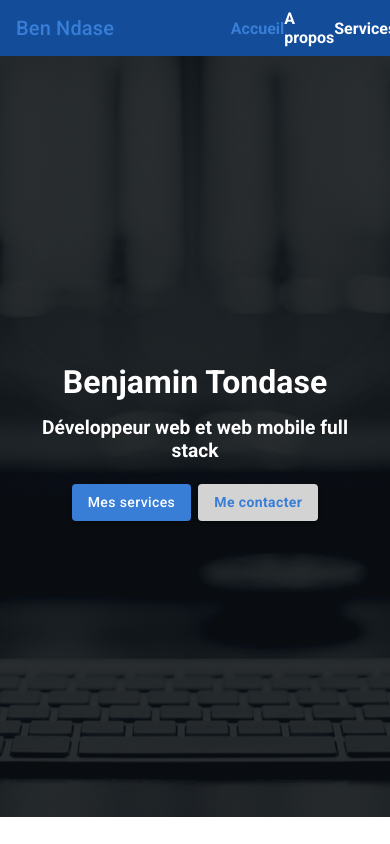
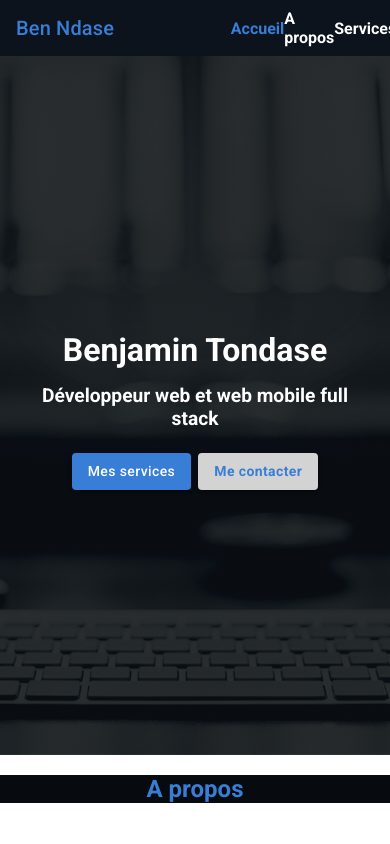
Before and after one commit to BenNdase/Portfolio-CMS, a React (Create React App) app: page / in a window 390 px wide. Shown: the top 844 px of the page. Built offline with nearby package versions, Linux system fonts and the light colour scheme.

Commit message:
feat : add header component

```diff
--- /dev/null
+++ b/src/components/About/About.jsx
@@ -0,0 +1,10 @@
+import "./About.scss";
+
+const About = () => {
+    return(
+        <div className="about">
+            <h2>A propos</h2>
+        </div>
+    )
+}
+export default About;
--- /dev/null
+++ b/src/components/About/About.scss
@@ -0,0 +1,7 @@
+.about{
+    background-color: #070A0F !important;
+    text-align: center;
+    h2{
+        color: #387ED7;
+    }
+}
--- a/src/components/Header/Header.scss
+++ b/src/components/Header/Header.scss
@@ -7,6 +7,9 @@
     background-position: bottom;
     display: flex;
 
+    @media only screen and (min-width: 320px) and (max-width: 1024px) {
+        height: 82.8vh;
+    }
     &__container{
         width: 100%;
         display: flex;
--- a/src/components/Home/Home.jsx
+++ b/src/components/Home/Home.jsx
@@ -1,9 +1,11 @@
-import Header from "../Header/Header"
+import Header from "../Header/Header";
+import About from "../About/About";
 
 const Home = () => {
     return(
         <div>
             <Header />
+            <About />
         </div>
     )
 }
--- a/src/components/Navbar/Menu.scss
+++ b/src/components/Navbar/Menu.scss
@@ -23,8 +23,4 @@ a.current{
         font-weight: bold;
         text-decoration: none;
     }
-    @media only screen and (min-width: 320px) and (max-width: 1024px) {
-        width: 100vw;
-        background-color: #134d99 !important;
-    }
 }
```
